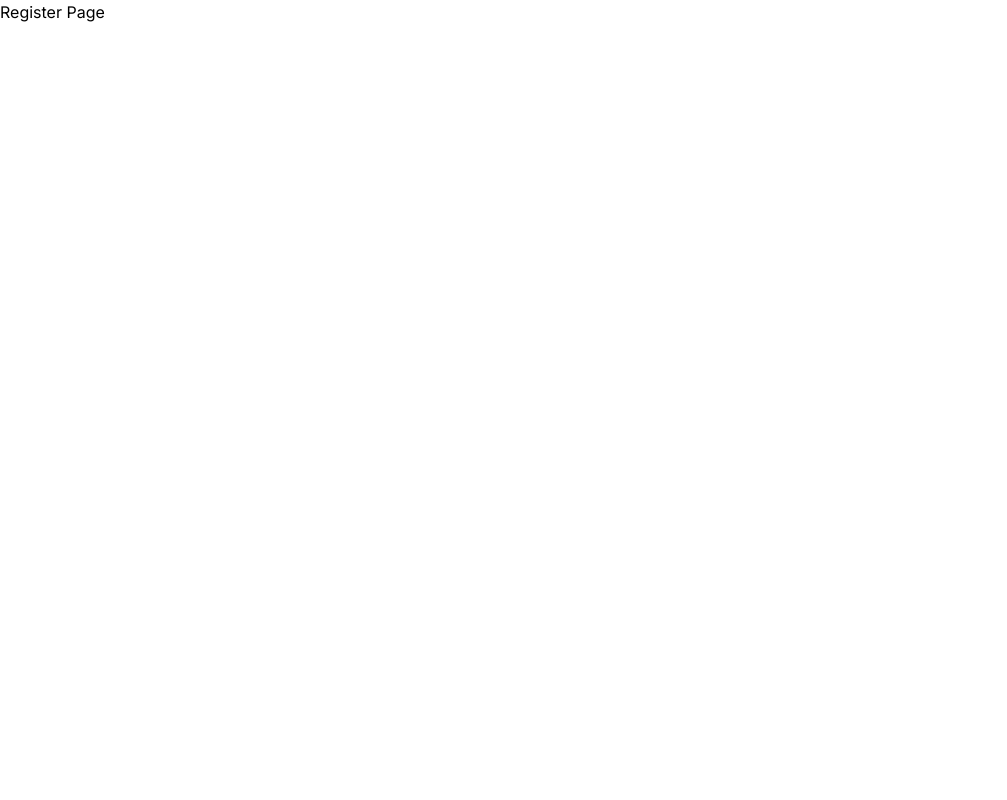
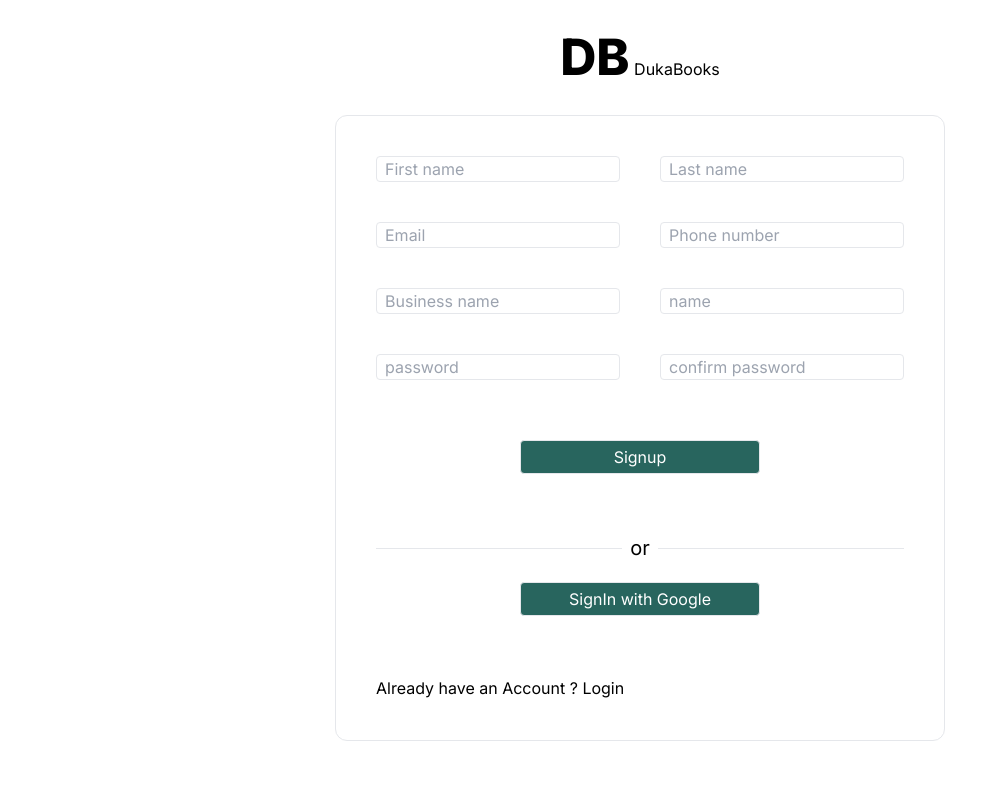
Before and after one commit to Mwangi-Jack/dukabooks, a Next.js app: page /auth/signup in a window 1280 px wide. Shown: the top 800 px of the page, without its empty margins (0-1007 px from the left). Built offline with nearby package versions, Linux system fonts and the light colour scheme.

Commit message:
added register page

```diff
--- a/app/auth/signup/page.js
+++ b/app/auth/signup/page.js
@@ -1,6 +1,47 @@
+import Footer from "@/app/components/layout/Footer";
+import Link from "next/link";
 
 export default function Signup(){
 	return (
-		<h1>Register Page</h1>
+		<div>
+			<div className="flex flex-col justify-center items-center mb-10 mt-5">
+				<div><span className="text-[50px] font-extrabold">DB</span> DukaBooks</div>
+				<div className="form space-y-10 m-5 border p-10 rounded-xl">
+					<div className="space-x-10">
+						<input type="text" placeholder="First name" className="border rounded pl-2"/>
+						<input type="text"  placeholder="Last name" className="border rounded pl-2"/>
+					</div>
+					<div  className="space-x-10">
+						<input  type="email" placeholder="Email" className="border rounded pl-2"/>
+						<input  type="tel" placeholder="Phone number" className="border rounded pl-2"/>
+					</div>
+					<div  className="space-x-10">
+						<input  type="text" placeholder="Business name" className="border rounded pl-2"/>
+						<input  type="text" placeholder="name" className="border rounded pl-2"/>
+					</div>
+					<div  className="space-x-10">
+						<input  type="password" placeholder="password" className="border rounded pl-2"/>
+						<input  type="password" placeholder="confirm password" className="border rounded pl-2"/>
+					</div>
+					<div className="flex justify-center">
+					<button className="border w-60 mt-5 mb-5 rounded p-1 bg-[#004940d7] text-white">Signup</button>
+					</div>
+					<div >
+						<div className="flex items-center">
+							<span className="w-[50%]"><hr /></span>
+							<span className="ml-2 mr-2 text-xl">or</span>
+							<span className="w-[50%]"><hr /></span>
+						</div>
+						<div className="flex justify-center">
+							<button className="border w-60 mt-5 mb-5 rounded p-1 bg-[#004940d7] text-white">SignIn with Google</button>
+						</div>
+
+					</div>
+					<p>Already have an Account ? <Link href={'/auth/login'}>Login</Link></p>
+				</div>
+			</div>
+			<Footer />
+		</div>
+
 	)
 }
```
